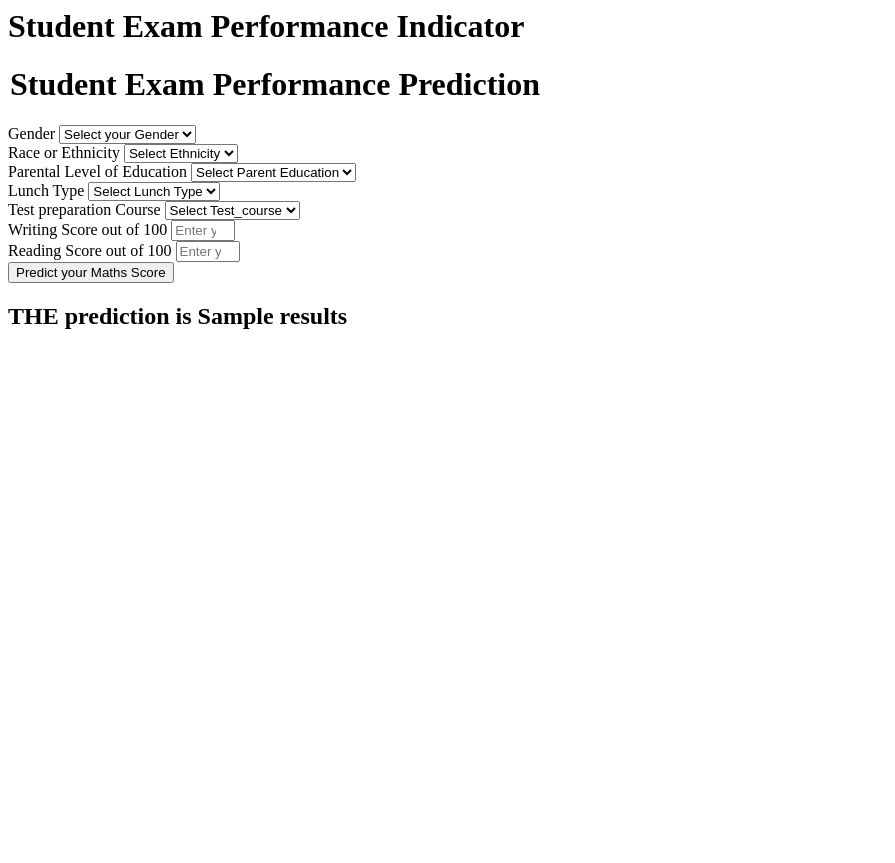
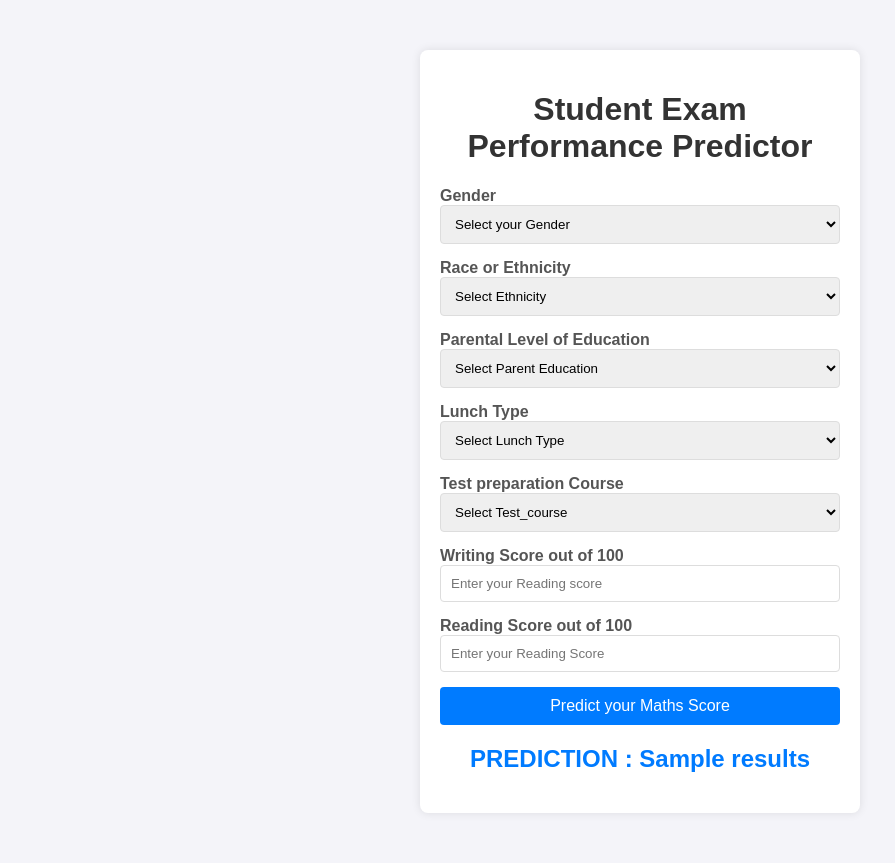
Before and after one commit to Dronesh77/Student-Performance-Predictor, a Flask app: template templates/home.html in a window 1280 px wide. Shown: the whole page, without its empty margins (0-895 px from the left). Before the commit the page ends 329 px from the top, so only its background shows below. Run offline with Flask 3, Linux system fonts and the light colour scheme; the template is opened without the code that fills it: most values are stand-ins (such as "Sample title", 1, 10 or a date in 2020).

Commit message:
Add style and installed  gunicorn

```diff
--- a/requirements.txt
+++ b/requirements.txt
@@ -6,5 +6,7 @@ scikit-learn
 catboost
 xgboost
 dill
-flask
+pickle
+Flask
+gunicorn
 # -e .
--- a/templates/home.html
+++ b/templates/home.html
@@ -1,12 +1,75 @@
 <html>
+
+<head>
+    <meta charset="UTF-8">
+    <meta name="viewport" content="width=device-width, initial-scale=1.0">
+    <style>
+        body {
+            font-family: Arial, sans-serif;
+            background-color: #f4f4f9;
+            margin: 0;
+            padding: 0;
+        }
+
+        .login {
+            width: 400px;
+            margin: 50px auto;
+            padding: 20px;
+            background-color: #fff;
+            box-shadow: 0 0 10px rgba(0, 0, 0, 0.1);
+            border-radius: 8px;
+        }
+
+        h1 {
+            text-align: center;
+            color: #333;
+        }
+
+        .form-label {
+            margin-bottom: 5px;
+            font-weight: bold;
+            color: #555;
+        }
+
+        .form-control {
+            width: 100%;
+            padding: 10px;
+            margin-bottom: 15px;
+            border: 1px solid #ddd;
+            border-radius: 4px;
+        }
+
+        .form-control:focus {
+            border-color: #007bff;
+        }
+
+        .btn-primary {
+            width: 100%;
+            padding: 10px;
+            background-color: #007bff;
+            border: none;
+            color: #fff;
+            font-size: 16px;
+            cursor: pointer;
+            border-radius: 4px;
+        }
+
+        .btn-primary:hover {
+            background-color: #0056b3;
+        }
+
+        h2 {
+            text-align: center;
+            color: #007bff;
+        }
+    </style>
+</head>
+
 <body>
     <div class="login">
-       <h1>Student Exam Performance Indicator</h1>
+        <h1>Student Exam Performance Predictor</h1>
 
         <form action="{{ url_for('predict_datapoint')}}" method="post">
-        <h1>
-            <legend>Student Exam Performance Prediction</legend>
-        </h1>
             <div class="mb-3">
                 <label class="form-label">Gender</label>
                 <select class="form-control" name="gender" placeholder="Enter you Gender" required>
@@ -42,8 +105,8 @@
             </div>
             <div class="mb-3">
                 <label class="form-label">Parental Level of Education</label>
-            <select class="form-control" name="parental_level_of_education"
-                placeholder="Enter you Parent Education" required>
+                <select class="form-control" name="parental_level_of_education" placeholder="Enter you Parent Education"
+                    required>
                     <option class="placeholder" selected disabled value="">Select Parent Education</option>
                     <option value="associate's degree">
                         associate's degree
@@ -79,8 +142,7 @@
             </div>
             <div class="mb-3">
                 <label class="form-label">Test preparation Course</label>
-            <select class="form-control" name="test_preparation_course" placeholder="Enter you Course"
-                required>
+                <select class="form-control" name="test_preparation_course" placeholder="Enter you Course" required>
                     <option class="placeholder" selected disabled value="">Select Test_course</option>
                     <option value="none">
                         None
@@ -92,20 +154,22 @@
             </div>
             <div class="mb-3">
                 <label class="form-label">Writing Score out of 100</label>
-            <input class="form-control" type="number" name="reading_score"
-                placeholder="Enter your Reading score" min='0' max='100' />
+                <input class="form-control" type="number" name="reading_score" placeholder="Enter your Reading score"
+                    min='0' max='100' />
             </div>
             <div class="mb-3">
                 <label class="form-label">Reading Score out of 100</label>
-            <input class="form-control" type="number" name="writing_score"
-                placeholder="Enter your Reading Score" min='0' max='100' />
+                <input class="form-control" type="number" name="writing_score" placeholder="Enter your Reading Score"
+                    min='0' max='100' />
             </div>
             <div class="mb-3">
                 <input class="btn btn-primary" type="submit" value="Predict your Maths Score" required />
             </div>
         </form>
         <h2>
-       THE  prediction is {{results}}
+             PREDICTION : {{results}}
         </h2>
+
         <body>
+
 </html>
```
Also changed, not shown: templates/index.html (+39 -1 lines). Lines whose indentation alone changed are shown as unchanged.
